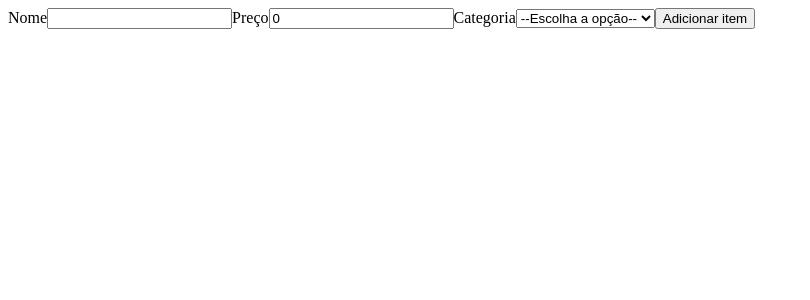
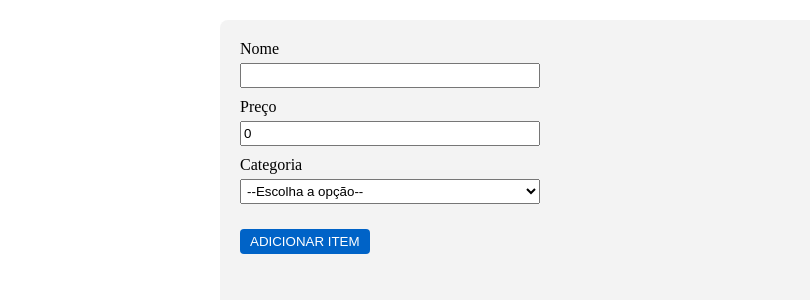
Before and after one commit to TomazdaCosta/exercises, a React (Vite) app in the folder react-with-typescript/exercicio-02/: page / in a window 1280 px wide. Shown: the top 300 px of the page, without its empty margins (0-810 px from the left). Built offline with nearby package versions, Linux system fonts and the light colour scheme.

Commit message:
Melhorias no código do exercício 02, onde consegui deixar o código mais limpo, para facilitar manutenção e entendimento. Além de adicionar estilos inline nos components.

```diff
--- a/react-with-typescript/exercicio-02/src/App.tsx
+++ b/react-with-typescript/exercicio-02/src/App.tsx
@@ -6,41 +6,61 @@ interface IProductList {
   categoryValue: string
 }
 const App = () => {
-  const [nameValue, setNameValue] = React.useState('')
-  const [categoryValue, setCategoryValue] = React.useState('')
-  const [priceValue, setPriceValue] = React.useState(0)
+  const [product, setProduct] = React.useState<IProductList>({
+    nameValue: '',
+    priceValue: 0,
+    categoryValue: ''
+  })
   const [productList, setProductList] = React.useState<IProductList[]>([])
 
+  const handleSubmit = (ev: React.SubmitEvent<HTMLFormElement>) => {
+    ev.preventDefault()
+    if(product.nameValue && product.priceValue && product.priceValue) {
+      setProductList([...productList, {...product}])
+      setProduct({
+        nameValue: '',
+        priceValue: 0,
+        categoryValue: ''
+      })
+    }
+  }
+
   return (
-    <div>
+    <div style={{maxWidth: '800px', margin: '20px auto', backgroundColor: 'rgba(232, 232, 232, 0.5)', padding: '20px', borderRadius: '8px'}}>
 
       <form
-        onSubmit={(ev) => {
-          ev.preventDefault()
-          setProductList([...productList, {nameValue, priceValue, categoryValue}])
-        }}
+        onSubmit={(ev) => handleSubmit(ev)}
+        style={{display: 'grid', gap: '10px'}}
       >
+        <div style={{display: 'grid', maxWidth: '300px', gap: '5px'}}>
           <label htmlFor="name">Nome</label>
           <input
             type="text"
             id='name'
-          value={nameValue}
-          onChange={({ target }) => setNameValue(target.value)}
+            value={product.nameValue}
+            onChange={({ target }) => setProduct({...product, nameValue: target.value})}
+            style={{padding: '3px 2px'}}
           />
+        </div>
 
+        <div style={{display: 'grid', maxWidth: '300px', gap: '5px'}}>
           <label htmlFor="price">Preço</label>
           <input
             type="number"
             id='price'
-          value={priceValue}
-          onChange={({ target }) => setPriceValue(+target.value)}
+            value={product.priceValue}
+            onChange={({ target }) => setProduct({...product, priceValue: +target.value})}
+            style={{padding: '3px 2px'}}
           />
+        </div>
 
+        <div style={{display: 'grid', maxWidth: '300px', gap: '5px'}}>
           <label htmlFor="category">Categoria</label>
           <select
             name="category"
             id="category"
-          onChange={({ target }) => setCategoryValue(target.value)}
+            onChange={({ target }) => setProduct({...product, categoryValue: target.value})}
+            style={{padding: '3px 2px'}}
           >
             <option selected disabled>--Escolha a opção--</option>
             <option value="Mercearia Doce">Mercearia Doce</option>
@@ -48,11 +68,16 @@ const App = () => {
             <option value="Frios">Frios</option>
             <option value="Frigorífico">Frigorífico</option>
           </select>
+        </div>
 
-        <button type="submit">Adicionar item</button>
+
+        <button
+          type="submit"
+          style={{width: 'max-content', textTransform: 'uppercase', marginTop: '15px', backgroundColor: 'rgba(0, 99, 199, 1)', color: 'white', border: 'none', borderRadius: '4px', padding: '5px 10px', cursor: 'pointer'}}
+        >Adicionar item</button>
       </form>
 
-      <div>
+      <div style={{display: 'grid', gap: '10px', marginTop: '40px'}}>
         {productList && productList.map(product => {
           return(
             <div key={product.nameValue}>
```
Lines whose indentation alone changed are shown as unchanged.
